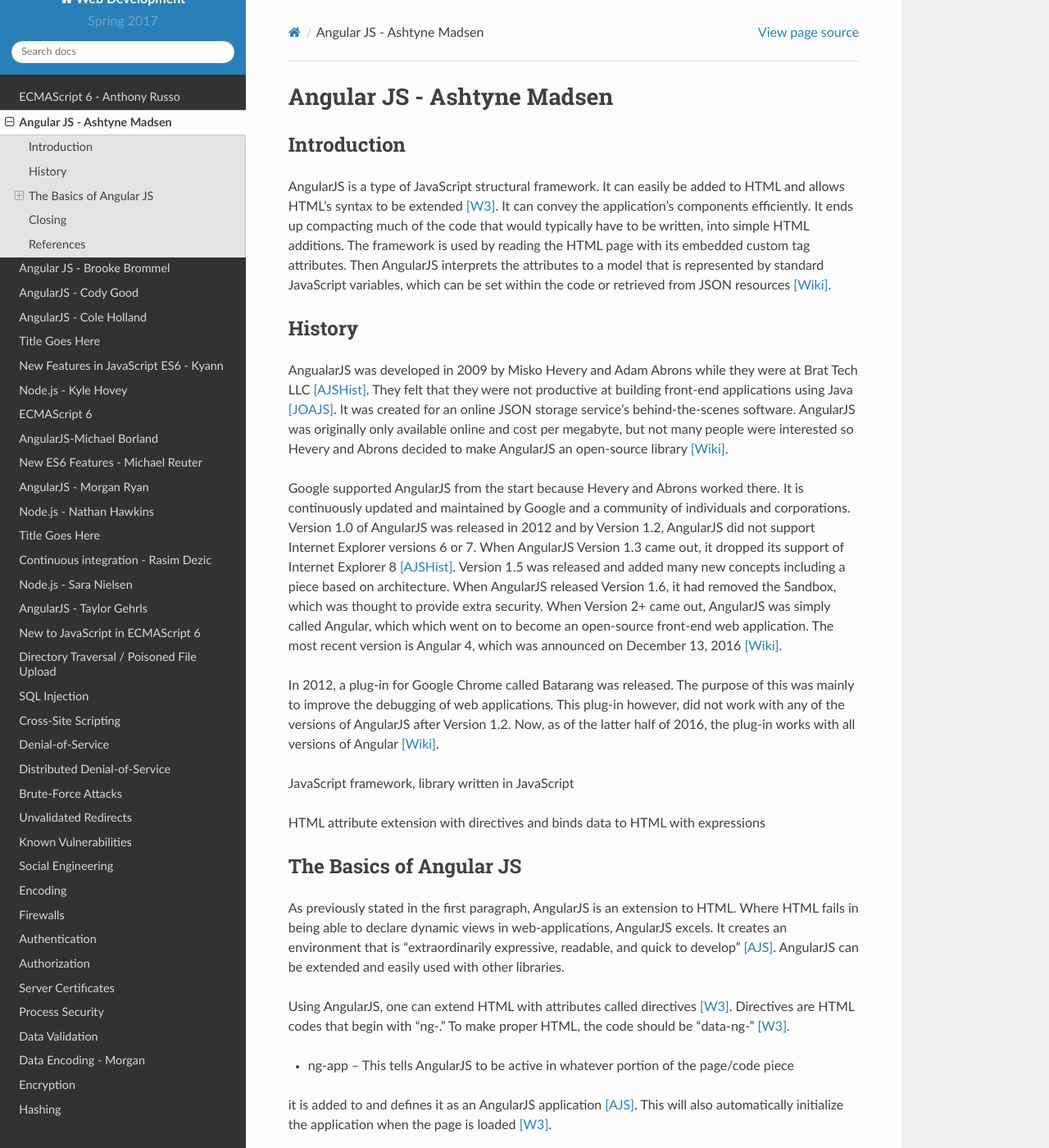
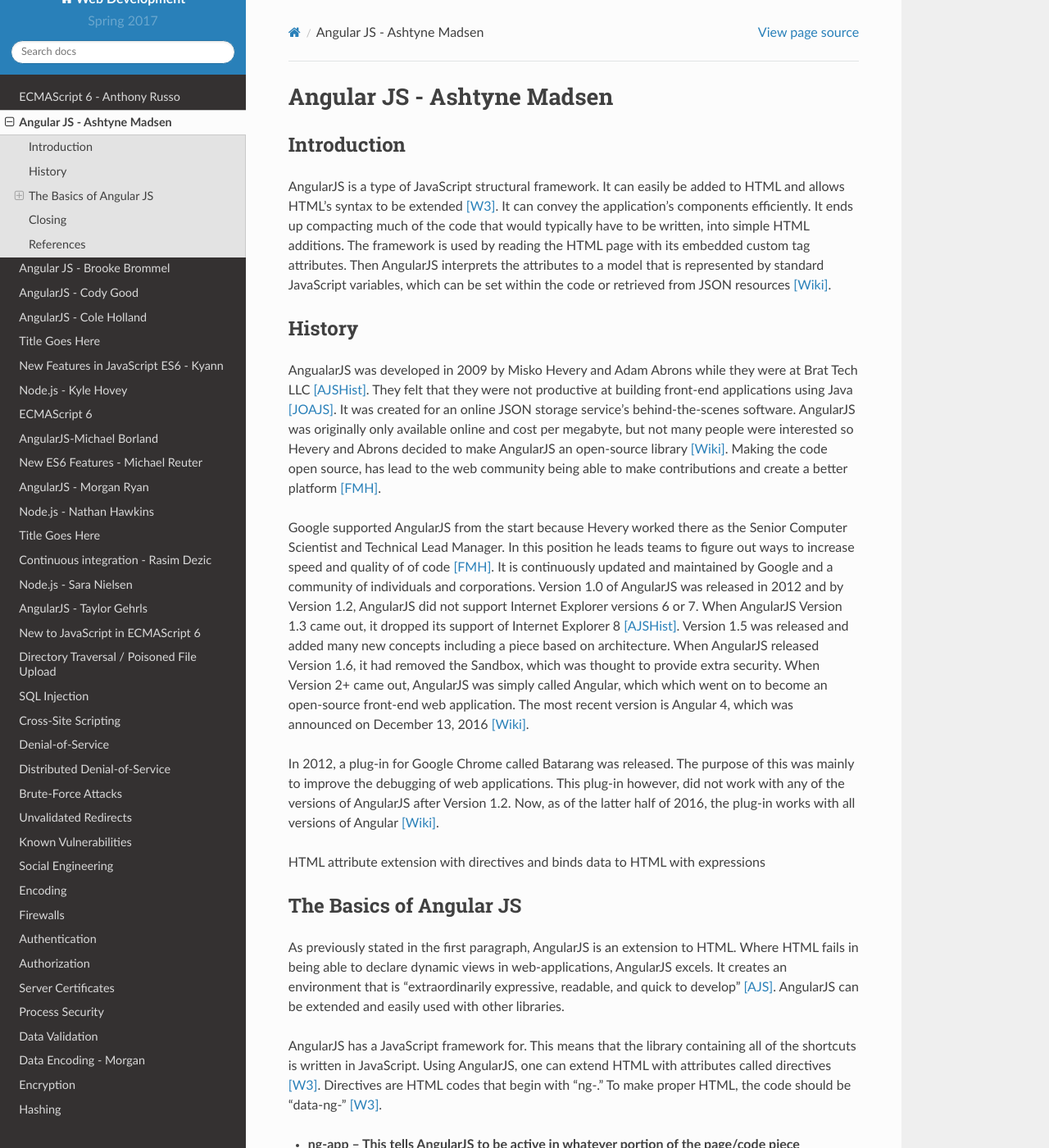
Before and after one commit to pvcraven/2017_web_security, a Sphinx documentation site: the page built from source/final/ashtyne/index.rst, in a window 1280 px wide and 1400 px high. Shown: the whole window at 82% size. Built offline with Sphinx 7.4.7 and the Read the Docs theme 2.0.0, drawn with Linux system fonts in a browser that asks for light colours; some of the changed text lies outside the part shown.

Commit message:
Added more information and fized some indents.

```diff
--- a/source/final/ashtyne/index.rst
+++ b/source/final/ashtyne/index.rst
@@ -19,25 +19,26 @@
 front-end applications using Java [JOAJS]_. It was created for an online JSON storage
 service’s behind-the-scenes software. AngularJS was originally only available online and
 cost per megabyte, but not many people were interested so Hevery and Abrons decided
-to make AngularJS an open-source library [Wiki]_.
+to make AngularJS an open-source library [Wiki]_. Making the code open source, has lead
+to the web community being able to make contributions and create a better platform [FMH]_.
 
-Google supported AngularJS from the start because Hevery and Abrons worked there. It is
-continuously updated and maintained by Google and a community of individuals
-and corporations. Version 1.0 of AngularJS was released in 2012 and by Version
-1.2, AngularJS did not support Internet Explorer versions 6 or 7. When AngularJS
-Version 1.3 came out, it dropped its support of Internet Explorer 8 [AJSHist]_.
-Version 1.5 was released and added many new concepts including a piece based on
-architecture. When AngularJS released Version 1.6, it had removed the Sandbox, which
-was thought to provide extra security. When Version 2+ came out, AngularJS was simply
-called Angular, which which went on to become an open-source front-end web application.
-The most recent version is Angular 4, which was announced on December 13, 2016 [Wiki]_.
+Google supported AngularJS from the start because Hevery worked there as the Senior
+Computer Scientist and Technical Lead Manager. In this position he leads teams to
+figure out ways to increase speed and quality of of code [FMH]_. It is continuously updated
+and maintained by Google and a community of individuals and corporations. Version 1.0
+of AngularJS was released in 2012 and by Version 1.2, AngularJS did not support
+Internet Explorer versions 6 or 7. When AngularJS Version 1.3 came out, it dropped its
+support of Internet Explorer 8 [AJSHist]_. Version 1.5 was released and added many new
+concepts including a piece based on architecture. When AngularJS released Version 1.6,
+it had removed the Sandbox, which was thought to provide extra security. When Version
+2+ came out, AngularJS was simply called Angular, which which went on to become an
+open-source front-end web application. The most recent version is Angular 4, which
+was announced on December 13, 2016 [Wiki]_.
 
 In 2012, a plug-in for Google Chrome called Batarang was released. The purpose of
 this was mainly to improve the debugging of web applications. This plug-in however,
 did not work with any of the versions of AngularJS after Version 1.2. Now, as of the
 latter half of 2016, the plug-in works with all versions of Angular [Wiki]_.
-
-JavaScript framework, library written in JavaScript
 
 HTML attribute extension with directives and binds data to HTML with expressions
 
@@ -50,13 +51,14 @@
 quick to develop" [AJS]_. AngularJS can be extended and easily used with other
 libraries.
 
-Using AngularJS, one can extend HTML with attributes called directives [W3]_. Directives
-are HTML codes that begin with "ng-." To make proper HTML, the code should
-be "data-ng-" [W3]_.
+AngularJS has a JavaScript framework for. This means that the library containing
+all of the shortcuts is written in JavaScript. Using AngularJS, one can extend
+HTML with attributes called directives [W3]_. Directives are HTML codes that begin
+with "ng-." To make proper HTML, the code should be "data-ng-" [W3]_.
 
 * ng-app – This tells AngularJS to be active in whatever portion of the page/code piece
-it is added to and defines it as an AngularJS application [AJS]_. This will also automatically
-initialize the application when the page is loaded [W3]_.
+	it is added to and defines it as an AngularJS application [AJS]_. This will also automatically
+	initialize the application when the page is loaded [W3]_.
 
 Example Code
 ^^^^^^^^^^^^
@@ -68,9 +70,9 @@
     </div>
 
 * ng-model – This links the form and model so that whenever something is typed in the input box,
-it shows up wherever you call the model name [AJS]_. This directive can also provide validation
-for application data, status for application data, provide CSS classes for HTML elements, and
-bind HTML elements to HTML forms [W3]_.
+	it shows up wherever you call the model name [AJS]_. This directive can also provide validation
+	for application data, status for application data, provide CSS classes for HTML elements, and
+	bind HTML elements to HTML forms [W3]_.
 
 Example Code
 ^^^^^^^^^^^^
@@ -82,7 +84,7 @@
 	</div>
 
 * ng-init – This initializes AngularJS application variables by defining initial values for an
-application [W3]_. This is typically placed directly after the "ng-app" in the code.
+	application [W3]_. This is typically placed directly after the "ng-app" in the code.
 
 Example Code
 ^^^^^^^^^^^^
@@ -94,8 +96,8 @@
     </div>
 
 * ng-bind – This is a way to automatically update either the view when the model changes or the
-model when the view changes [AJS]_. This is typically used when an application already has a
-data model [W3]_.
+	model when the view changes [AJS]_. This is typically used when an application already has a
+	data model [W3]_.
 
 Example Code
 ^^^^^^^^^^^^
@@ -115,9 +117,9 @@
 Binds can also be made using this next type of directive, an expression.
 
 * Expression – These are written inside {{}} and will print data exactly as it is written and
-can be used in the same way as a bind  because they both bind the data to the HTML [W3]_.
-Unlike JavaScript expressions, AngularJS expressions don't support conditionals, loops,
-and exceptions.
+	can be used in the same way as a bind  because they both bind the data to the HTML [W3]_.
+	Unlike JavaScript expressions, AngularJS expressions don't support conditionals, loops,
+	and exceptions.
 
 Example Code
 ^^^^^^^^^^^^
@@ -134,11 +136,11 @@
 	:align: center
 
 * Controller – This is a JavaScript object that controls the data of an AngularJS application.
-Controllers, more specifically, are JavaScript objects that are created by a JavaScript object
-constructor [W3]_. This section of code is where the functions and values are defined along
-with the rest of the application's behavior. Controllers can be called with $scope. This is
-the owner of the application's variables and functions. It is also the binding between the
-HTML and the JavaScript.
+	Controllers, more specifically, are JavaScript objects that are created by a JavaScript object
+	constructor [W3]_. This section of code is where the functions and values are defined along
+	with the rest of the application's behavior. Controllers can be called with $scope. This is
+	the owner of the application's variables and functions. It is also the binding between the
+	HTML and the JavaScript.
 
 Example Code
 ^^^^^^^^^^^^
@@ -165,8 +167,8 @@
 	:align: center
 
 * Module – This defines an application and is a container for different parts of an application
-and for the application controller [W3]_. A module makes the application easier to maintain,
-test, and read. Once the module is created, controllers and other AngularJS features can be added.
+	and for the application controller [W3]_. A module makes the application easier to maintain,
+	test, and read. Once the module is created, controllers and other AngularJS features can be added.
 
 Example Code
 ^^^^^^^^^^^^
@@ -191,12 +193,12 @@
 	:align: center
 
 * Deep Linking - AngularJS uses deep linking and desktop app-like behavior [AJS]_. This is
-where the user is in the application and can bookmark and email links to places inside the application.
+	where the user is in the application and can bookmark and email links to places inside the application.
 
 * Form Validation - This is the client side validation. AngularJS lets you create validation
-rules for the specific form without having to write JavaScript [AJS]_.  It can also hold
-information about the form, whether is has been entered in or not [W3]_. It monitors the form's
-state and notifies the user.
+	rules for the specific form without having to write JavaScript [AJS]_.  It can also hold
+	information about the form, whether is has been entered in or not [W3]_. It monitors the form's
+	state and notifies the user.
 
 Example Code
 ^^^^^^^^^^^^
@@ -218,14 +220,14 @@
 	:align: center
 
 * Filter - This is a part of AngularJS that can transform data. Filters in AngularJS
-are simply added into expressions that already exist [W3]_. An example of this would be if
-someone entered a decimal, then the filter would change it into a currency.
+	are simply added into expressions that already exist [W3]_. An example of this would be if
+	someone entered a decimal, then the filter would change it into a currency.
 
 
 * Animations - AngularJS provides animated transitions from one piece of the screen to another.
-In the example below there is a colored box, and when the check box is clicked on; the colored
-box decreases upward and disappears. There are animation features such as showing a box,
-repeating, and switching, just to name a few.
+	In the example below there is a colored box, and when the check box is clicked on; the colored
+	box decreases upward and disappears. There are animation features such as showing a box,
+	repeating, and switching, just to name a few.
 
 Example Code
 ^^^^^^^^^^^^
@@ -276,3 +278,4 @@
 .. [AJSHist] "`AngularJS History <https://angularzone.wordpress.com/angularjs-history/>`_."
 .. [Wiki] "`AngularJS <https://en.wikipedia.org/wiki/AngularJS>`_." Wikipedia.org. Web. 10A April 2017.
 .. [JOAJS] "`THe Java Origins of AngularJS: Angular vs JSF vs GWT <http://blog.jhades.org/the-java-origins-of-angular-js-angular-vs-jsf-vs-gwt/>`_." Disqus. Web. 11 April 2017.
+.. [FMH] "`Misko Hevery, Inventor of Angular And How Open Source Languages Are Redefining Enterprise Software <https://www.forbes.com/sites/louiscolumbus/2016/11/14/misko-hevery-inventor-of-angular-and-how-open-source-languages-are-redefining-enterprise-software/#3c83c368270d>`_." Forbes.com. Web. 23 April 2017.
```
